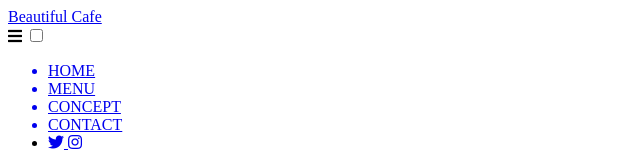
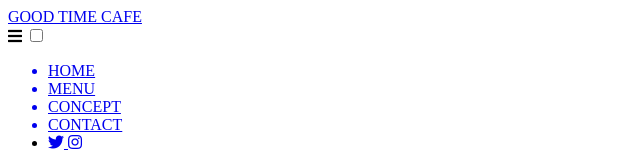
Before and after one commit to nao-uru/cafe-design, a plain HTML site: page contact.html in a window 1280 px wide. Shown: the top 165 px of the page, 0-640 px from the left. Drawn offline with Linux system fonts and the light colour scheme.

Commit message:
Update contact.html

```diff
--- a/contact.html
+++ b/contact.html
@@ -11,7 +11,7 @@
 <body>
   <header id="home">
     <div class="h-bottom">
-      <a href="index.html" class="h-title">Beautiful Cafe</a>
+      <a href="index.html" class="h-title">GOOD TIME CAFE</a>
       <div class="header-hide">
         <label class="min-menu" for="min-menu"><i class="fas fa-bars menu-icon"></i></label>
         <input type="checkbox" id="min-menu">
```
